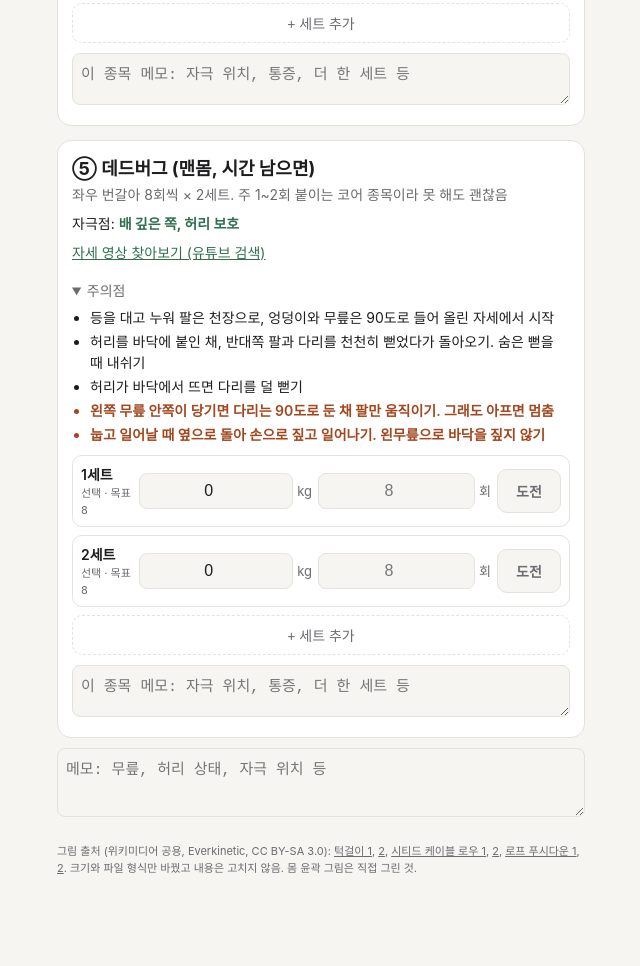
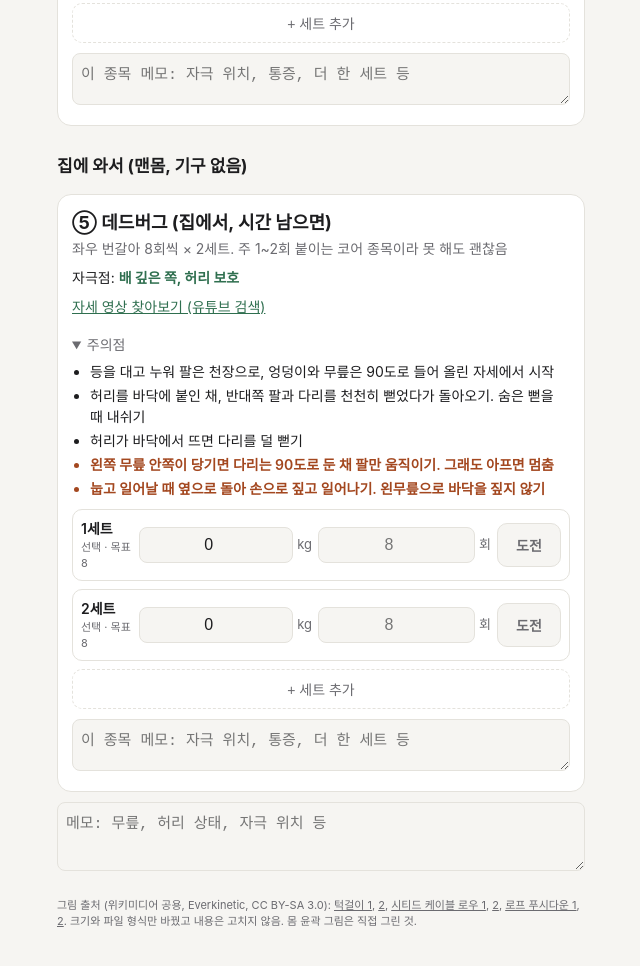
Before and after one commit to imimboram2116/workout, a plain HTML site: page index.html in a window 1280 px wide. Shown: the part 4944-5910 px from the top of the page, without its empty margins (319-959 px from the left). Drawn offline with Linux system fonts and the light colour scheme.

Commit message:
Move dead bug to a separate at-home section
Co-Authored-By: Claude Opus 5.5 <noreply@anthropic.com>

```diff
--- a/index.html
+++ b/index.html
@@ -32,6 +32,7 @@
   .note { margin-top: 12px; padding: 10px 12px; border-radius: 10px; background: var(--accent-soft); font-size: 14px; }
   .card { background: var(--card); border: 1px solid var(--line); border-radius: 14px; padding: 14px; margin-top: 14px; }
   .card h2 { font-size: 18px; margin: 0; }
+  .home-h { font-size: 17px; margin: 28px 0 10px; }
   .presc { color: var(--sub); font-size: 14px; margin-top: 2px; }
   .target { margin-top: 8px; font-size: 14px; }
   .target b { color: var(--accent); }
@@ -102,6 +103,8 @@
   </ul></div>
   <div class="legend"><span><i style="background:var(--hit)"></i>주로 자극</span><span><i style="background:var(--hit2)"></i>같이 쓰임</span><span><i style="background:var(--avoid)"></i>여기가 당기면 자세 점검</span></div>
   <div id="list"></div>
+  <h2 class="home-h">집에 와서 (맨몸, 기구 없음)</h2>
+  <div id="homeList"></div>
   <textarea class="memo" id="memo" rows="3" placeholder="메모: 무릎, 허리 상태, 자극 위치 등"></textarea>
   <div class="credits">
     그림 출처 (위키미디어 공용, Everkinetic, CC BY-SA 3.0):
@@ -191,8 +194,8 @@ const EXERCISES = [
     sets: [ { kg: 10, goal: "15" }, { kg: 10, goal: "15" }, { kg: 10, goal: "15" } ]
   },
   {
-    id: "deadbug", photos: [], figs: [],
-    name: "⑤ 데드버그 (맨몸, 시간 남으면)",
+    id: "deadbug", place: "home", photos: [], figs: [],
+    name: "⑤ 데드버그 (집에서, 시간 남으면)",
     presc: "좌우 번갈아 8회씩 × 2세트. 주 1~2회 붙이는 코어 종목이라 못 해도 괜찮음",
     target: "배 깊은 쪽, 허리 보호",
     link: { href: "https://www.youtube.com/results?search_query=" + encodeURIComponent("데드버그 운동 자세"), t: "자세 영상 찾아보기 (유튜브 검색)" },
@@ -322,7 +325,7 @@ EXERCISES.forEach(ex => {
   exMemo.value = state[`${ex.id}-memo`] || "";
   exMemo.addEventListener("input", () => { state[`${ex.id}-memo`] = exMemo.value; save(); });
   card.appendChild(exMemo);
-  list.appendChild(card);
+  (ex.place === "home" ? document.getElementById("homeList") : list).appendChild(card);
 });
 
 const memo = document.getElementById("memo");
```
